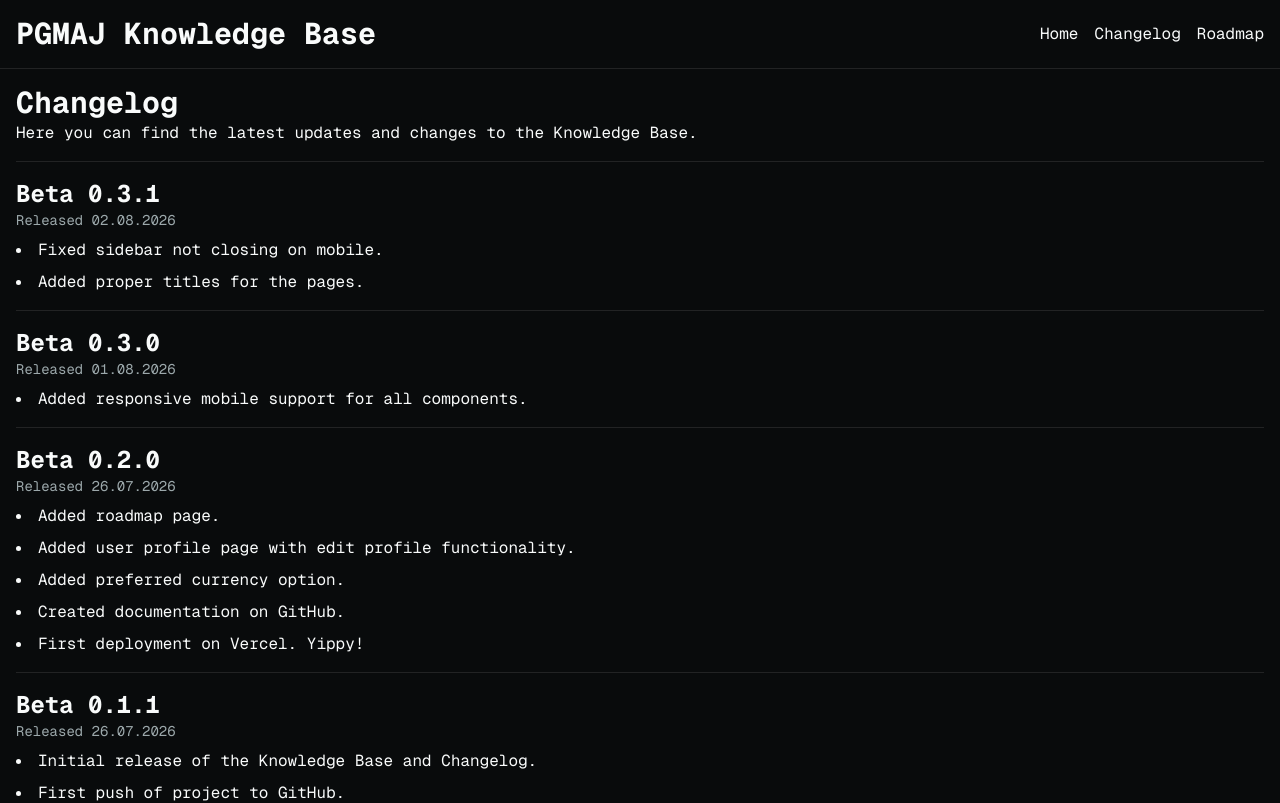
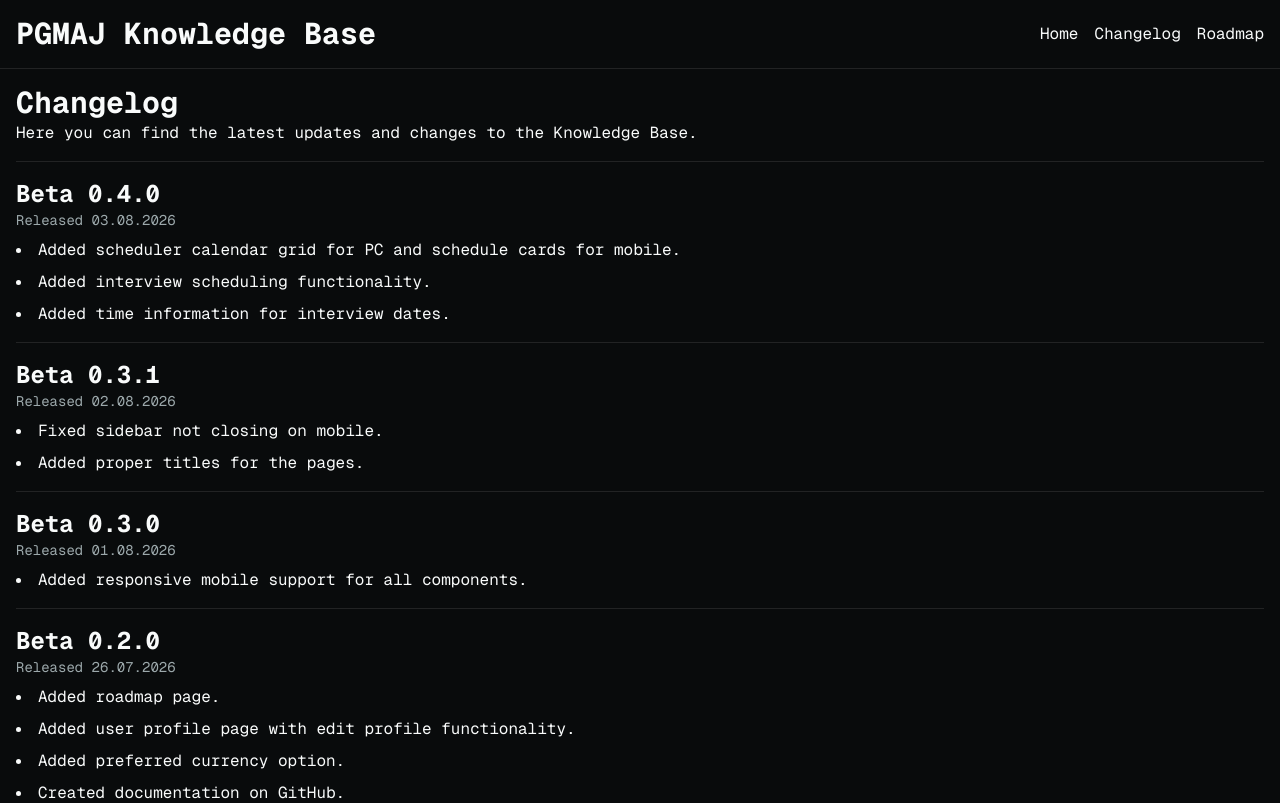
Before and after one commit to jeremywuworldwidesimtan/pgmaj, a Next.js app: page /kb/changelog in a window 1280 px wide. Shown: the top 803 px of the page. Built offline with nearby package versions, Linux system fonts and the light colour scheme.

Commit message:
KB update for scheduler

```diff
--- a/app/global-values.ts
+++ b/app/global-values.ts
@@ -1 +1 @@
-export const VERSION = "Beta 0.3.1";
+export const VERSION = "Beta 0.4.0";
--- a/app/kb/changelog/changelog.ts
+++ b/app/kb/changelog/changelog.ts
@@ -47,5 +47,14 @@ export const changelog = [
         "Fixed sidebar not closing on mobile.",
         "Added proper titles for the pages.",
     ],
+  },
+  {
+    version: "Beta 0.4.0",
+    date: "2026-08-03",
+    changes: [
+        "Added scheduler calendar grid for PC and schedule cards for mobile.",
+        "Added interview scheduling functionality.",
+        "Added time information for interview dates.",
+    ],
   }
 ];
--- a/app/kb/roadmap/roadmap.ts
+++ b/app/kb/roadmap/roadmap.ts
@@ -1,6 +1,6 @@
 export const roadmap = [
   {
-    version: "Beta 0.4",
+    version: "Beta 0.5",
     features: [
       "Resume information storage including education, experience, skills and certifications.",
       "Linked your In.",
```
